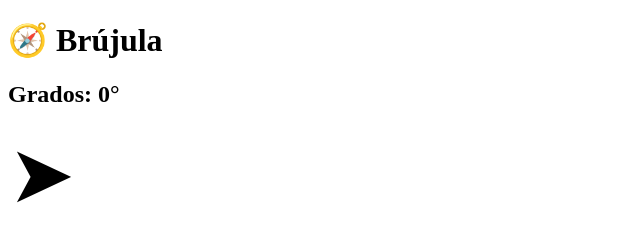
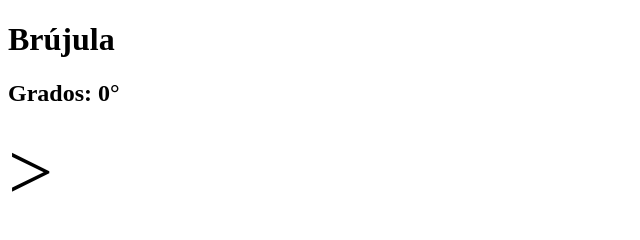
Before and after one commit to omarmata94/Girosc-pio, a plain HTML site: page index.html in a window 1280 px wide. Shown: the whole page, without its empty margins (0-640 px from the left). Drawn offline with Linux system fonts and the light colour scheme.

Commit message:
Update index.html

```diff
--- a/index.html
+++ b/index.html
@@ -6,9 +6,9 @@
   <title>Brújula simple</title>
 </head>
 <body>
-  <h1>🧭 Brújula</h1>
+  <h1>Brújula</h1>
   <h2>Grados: <span id="grados">0</span>°</h2>
-  <div id="flecha" style="font-size:80px;">➤</div>
+  <div id="flecha" style="font-size:80px;">></div>
 
   <script>
     if (window.DeviceOrientationEvent) {
```
